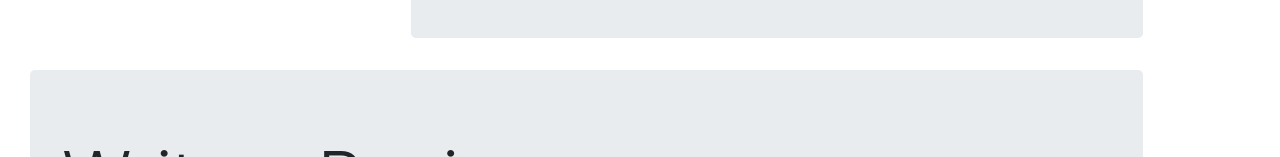
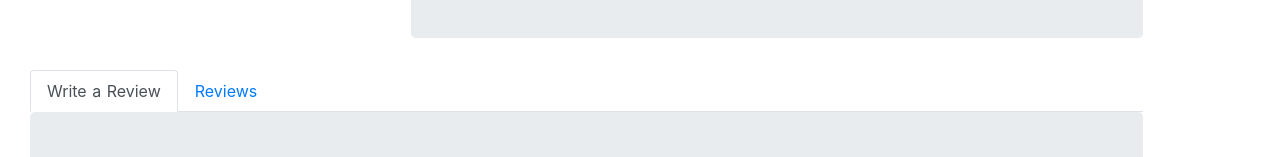
Before and after one commit to dan1994/misc--vue-intro, a Nuxt app: page / in a window 1280 px wide. Shown: the part 795-952 px from the top of the page. Built offline with nearby package versions, Linux system fonts and the light colour scheme.

Commit message:
Added tabs to review area

```diff
--- a/components/reviews/ProductReviewsArea.vue
+++ b/components/reviews/ProductReviewsArea.vue
@@ -1,7 +1,10 @@
 <template>
   <div>
-    <WriteProductReview @submitReview="submitReview" />
-    <ProductReviews :reviews="reviews" />
+    <b-nav tabs>
+      <b-nav-item v-for="(tab, i) in tabs" :key="i" :active="activeTab === i" @click="activeTab = i">{{ tab }}</b-nav-item>
+    </b-nav>
+    <WriteProductReview v-if="activeTab === 0" @submitReview="submitReview" />
+    <ProductReviews v-else-if="activeTab === 1" :reviews="reviews" />
   </div>
 </template>
 
@@ -17,7 +20,12 @@ export default {
 
   data() {
     return {
-      reviews: []
+      reviews: [],
+      tabs: [
+        'Write a Review',
+        'Reviews'
+      ],
+      activeTab: 0
     }
   },
 
```
